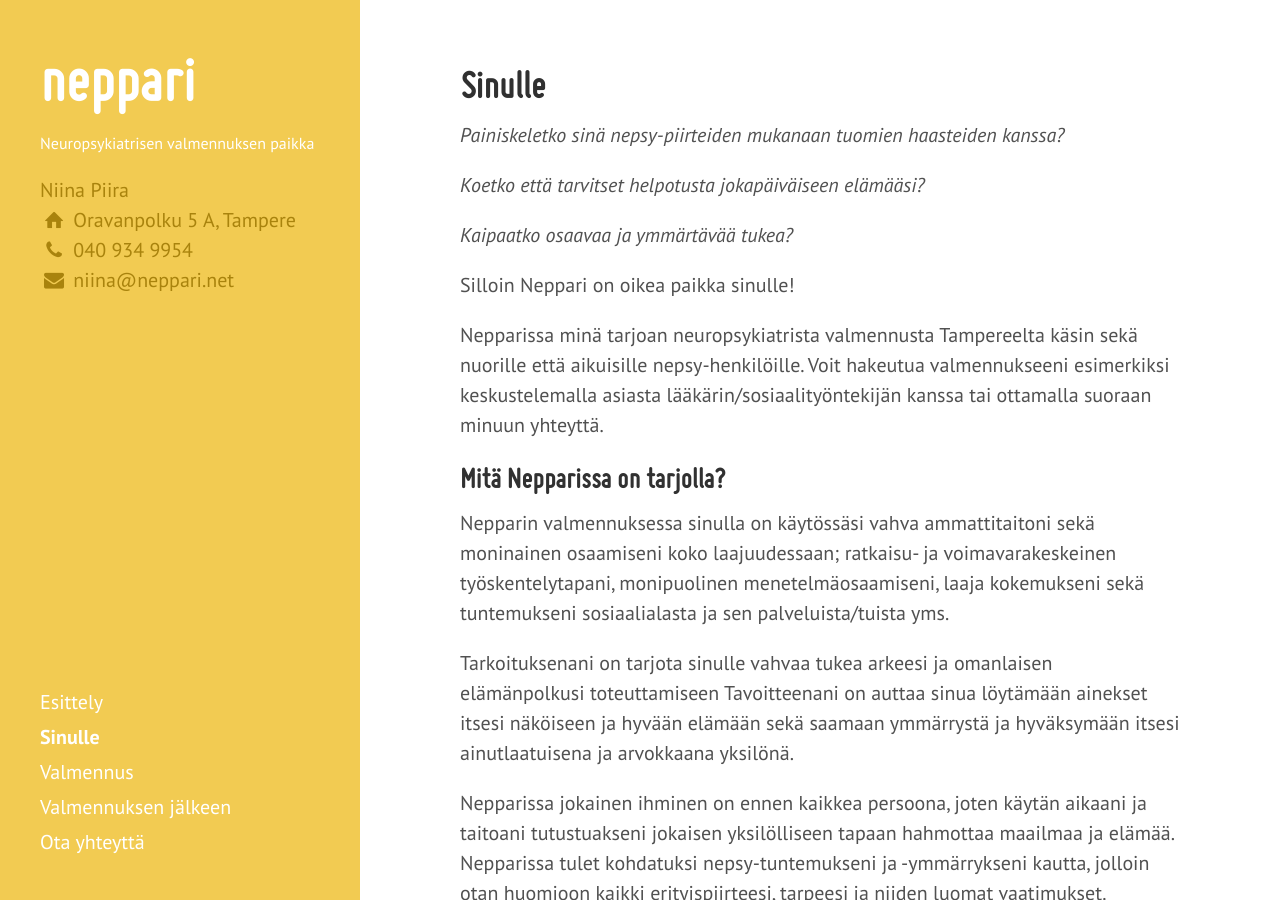
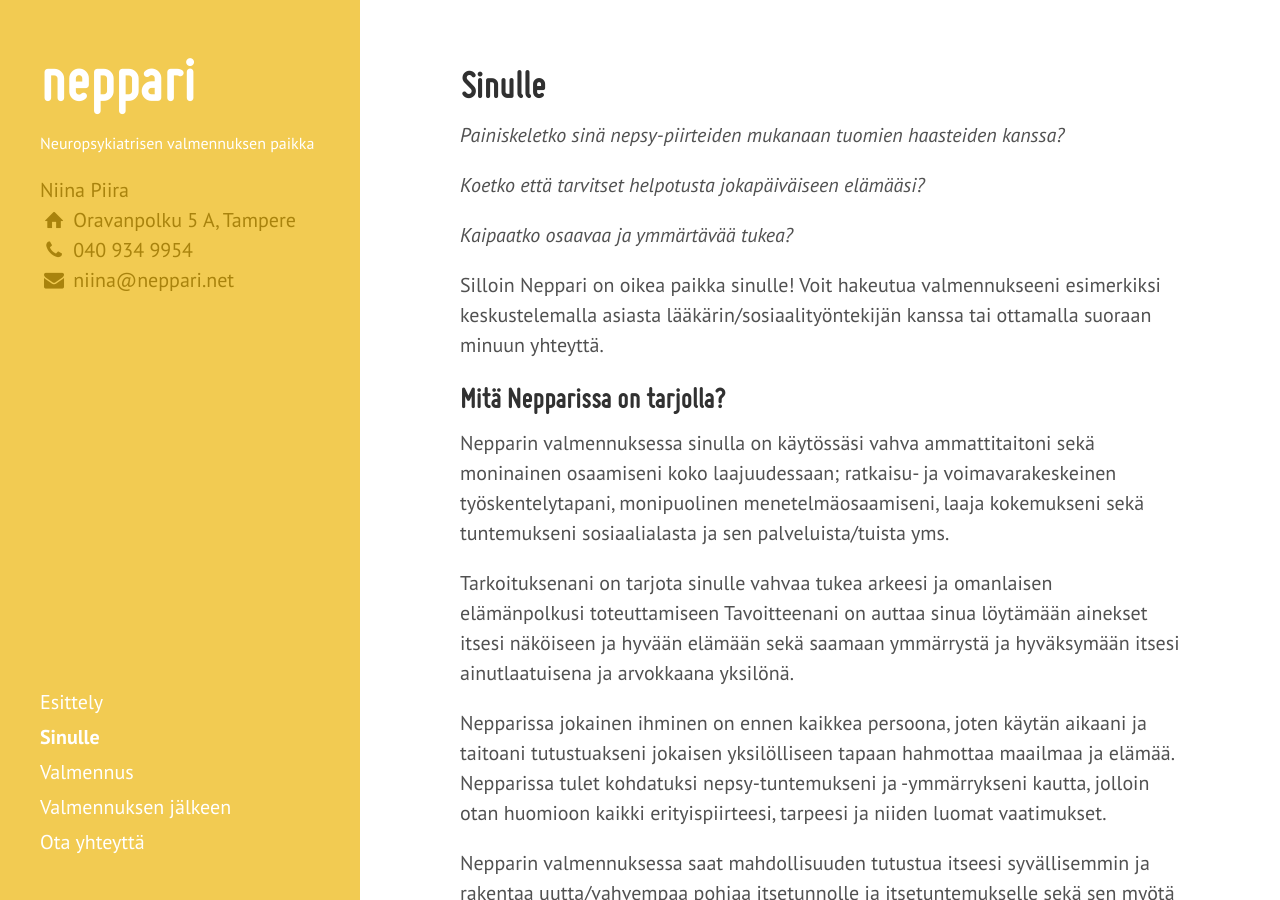
Before and after one commit to niinapiira/neppari.net, a Jekyll site: the page built from sinulle.md, in a window 1280 px wide and 900 px high. Built offline with Jekyll 4.4.1, drawn with Linux system fonts in a browser that asks for light colours; Markdown is read by kramdown in place of the engine named in the settings.

Commit message:
Updated sinulle.md

```diff
--- a/sinulle.md
+++ b/sinulle.md
@@ -11,9 +11,7 @@ published: true
 
 *Kaipaatko osaavaa ja ymmärtävää tukea?*
 
-Silloin Neppari on oikea paikka sinulle!
-
-Nepparissa minä tarjoan neuropsykiatrista valmennusta Tampereelta käsin sekä nuorille että aikuisille nepsy-henkilöille. Voit hakeutua valmennukseeni esimerkiksi keskustelemalla asiasta lääkärin/sosiaalityöntekijän kanssa tai ottamalla suoraan minuun yhteyttä.
+Silloin Neppari on oikea paikka sinulle! Voit hakeutua valmennukseeni esimerkiksi keskustelemalla asiasta lääkärin/sosiaalityöntekijän kanssa tai ottamalla suoraan minuun yhteyttä.
 
 ## Mitä Nepparissa on tarjolla?
 
```
